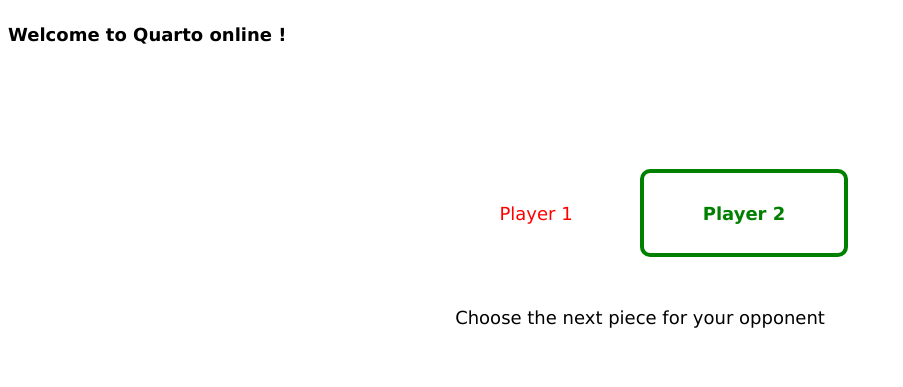
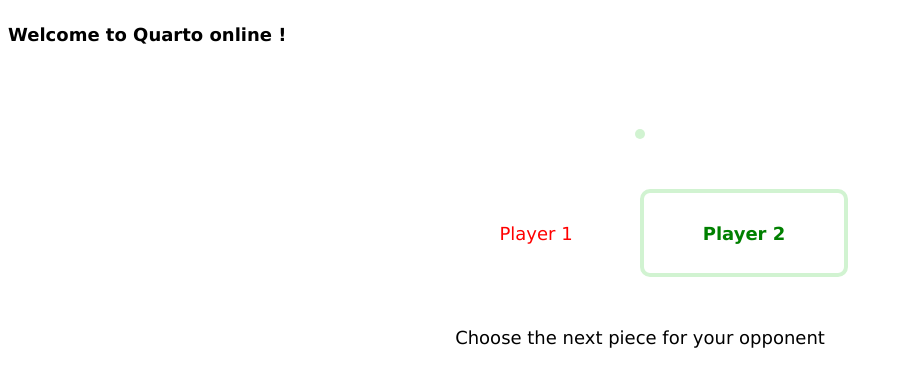
Before and after one commit to marmelab/quarto-symfony, a Symfony app: template quarto/templates/game.html.twig in a window 1280 px wide. Shown: the part 29-416 px from the top of the page, without its empty margins (0-903 px from the left). Run offline with Twig, Linux system fonts and the light colour scheme; the template is opened without the code that fills it, so the values that code supplies are empty; some libraries are stand-ins or nearby versions.

Commit message:
fix visual

```diff
--- a/quarto/public/styles/main.css
+++ b/quarto/public/styles/main.css
@@ -44,10 +44,25 @@ a {
     cursor: initial;
 }
 
+.grid {
+    padding: 5px;
+    border-radius: 10px;
+}
+
+.grid:not(.unclicable) {
+    background-color: rgb(209, 243, 209);
+}
+
 .pieces-row {
+    padding: 5px;
     margin-top: 50px;
     display: flex;
     flex-direction: row;
+    border-radius: 10px;
+}
+
+.pieces-row:not(.unclicable) {
+    background-color: rgb(209, 243, 209);
 }
 
 .piece-box {
@@ -92,7 +107,7 @@ a {
 .default-player.active {
     font-weight: bold;
     color:green;
-    border-color: green;
+    border-color: rgb(209, 243, 209);
 }
 
 .default-player:not(.active) {
--- a/quarto/templates/grid.html.twig
+++ b/quarto/templates/grid.html.twig
@@ -1,4 +1,4 @@
-<div class="grid">
+<div class="grid {{ pieceSelected == 0 ? 'unclicable' : '' }} ">
   {% set y = -1 %}
   {% for row in grid %}
     {% set y = y + 1 %}
--- a/quarto/templates/pieces.html.twig
+++ b/quarto/templates/pieces.html.twig
@@ -1,4 +1,4 @@
-<div class="pieces-row">
+<div class="pieces-row {{ pieceSelected > 0 ? 'unclicable' : '' }}">
   {% for piece in pieces %}
     <a href="{{ (pieceSelected > 0 or piece.used == true) ? '#' :  path('game_select', {'id_game': gameId, 'piece': piece.id}) }}">
       <div class="default-box piece-box {{ piece.used ? 'used' : '' }} {{ piece.id == pieceSelected ? 'selected' : '' }} {{ pieceSelected > 0 or piece.used == true ? 'unclicable' : '' }} z-depth-1">
```
